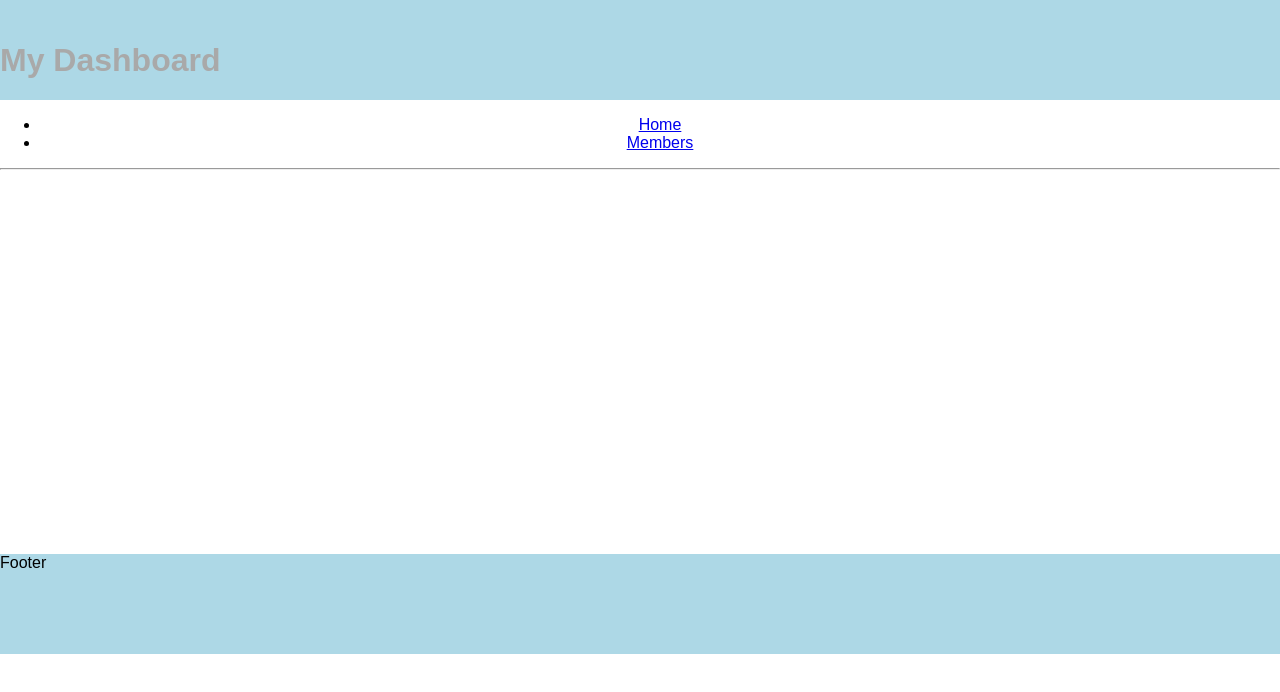
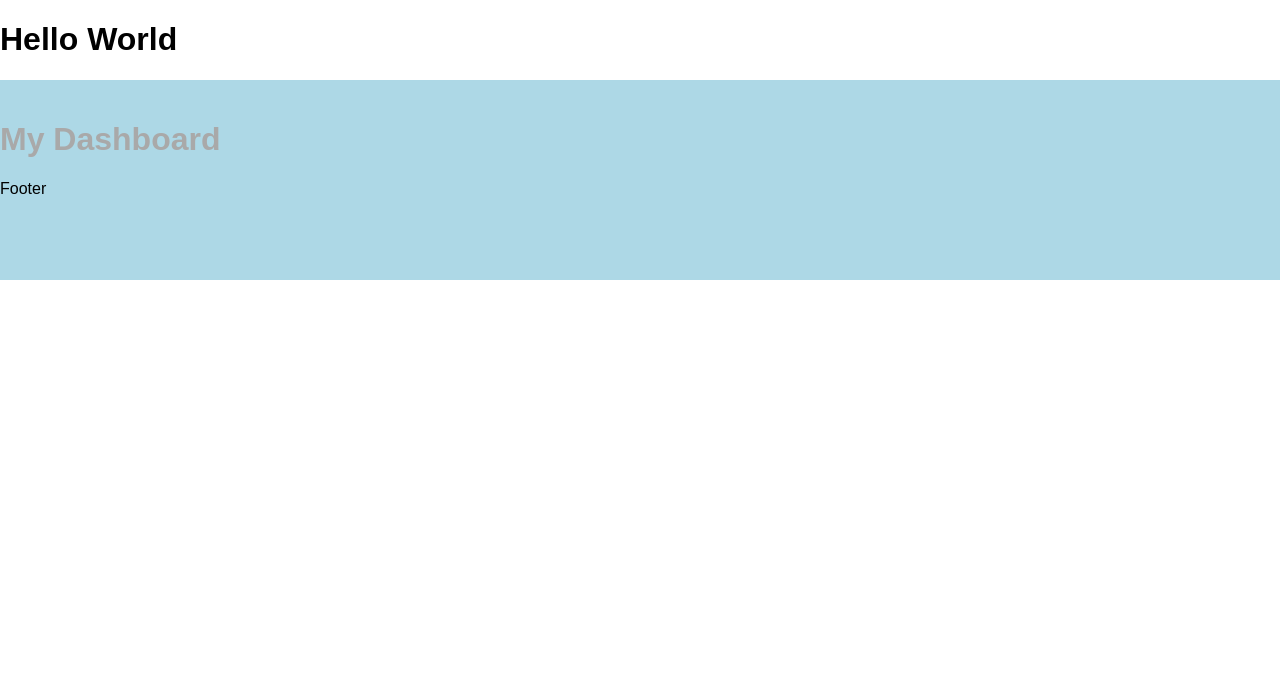
Before and after one commit to martinezk/book-slate, a React (Create React App) app: page /dashboard in a window 1280 px wide. Shown: the top 692 px of the page. Built offline with nearby package versions, Linux system fonts and the light colour scheme.

Commit message:
home route working

```diff
--- a/src/App.js
+++ b/src/App.js
@@ -2,6 +2,7 @@ import React, { Component } from 'react';
 import './App.css';
 import './index.css';
 import Members from './Members';
+import Dashboard from './Dashboard';
 import Footer from './Footer';
 import Header from './Header';
 import Home from './Home';
@@ -18,20 +19,9 @@ class App extends Component {
   render() {
     return (
       <Router>
-        <div className="App">
-          <Header />
-          <div className="middle">
-            <ul>
-              <li><Link to="/">Home</Link></li>
-              <li><Link to="/Members">Members</Link></li>
-            </ul>
-
-            <hr/>
-
-            <Route exact path="/" component={Home}/>
-            <Route path="/Members" component={Members}/>
-          </div>
-          <Footer />
+        <div>
+          <Route path="/" component={Home} />
+          <Route path="/dashboard" component={Dashboard} />
         </div>
       </Router>
     );
--- a/src/Body.js
+++ b/src/Body.js
@@ -7,8 +7,8 @@ class Body extends Component {
   render() {
     return (
       <div className="middle">
-          <Members />
-          <button className= "button-style"  type="button">Search for Books</button>
+        <Members />
+        <button className="button-style" type="button">Search for Books</button>
       </div>
     );
   }
--- /dev/null
+++ b/src/Dashboard.js
@@ -0,0 +1,20 @@
+import React, { Component } from 'react';
+import Footer from './Footer';
+import Header from './Header';
+import Home from './Home';
+import Members from './Members';
+
+class Dashboard extends Component {
+
+  render() {
+    return (
+      <div className="container">
+        <Header />
+
+        <Footer />
+      </div>
+    );
+  }
+}
+
+export default Dashboard;
--- a/src/Header.js
+++ b/src/Header.js
@@ -5,7 +5,7 @@ class Header extends Component {
   render() {
     return (
       <div className="header">
-          <h1 className="title">My Dashboard</h1>
+        <h1 className="title">My Dashboard</h1>
       </div>
     );
   }
--- a/src/Home.js
+++ b/src/Home.js
@@ -4,7 +4,9 @@ class Home extends Component {
 
   render() {
     return (
+      <div>
         <h1>Hello World</h1>
+      </div>
     );
   }
 }
```
Also changed, not shown: src/Members.js (+6 -6 lines).
